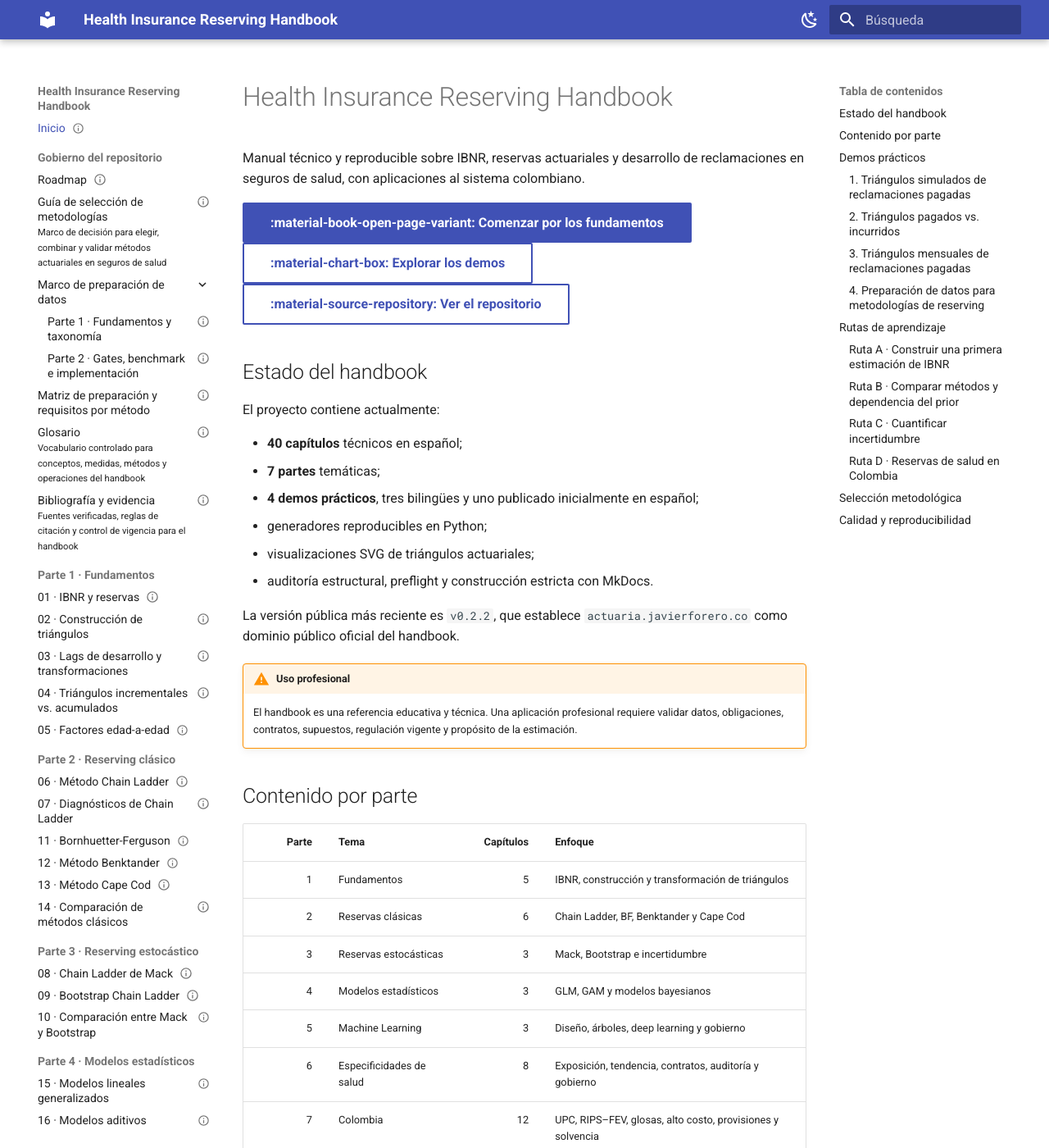
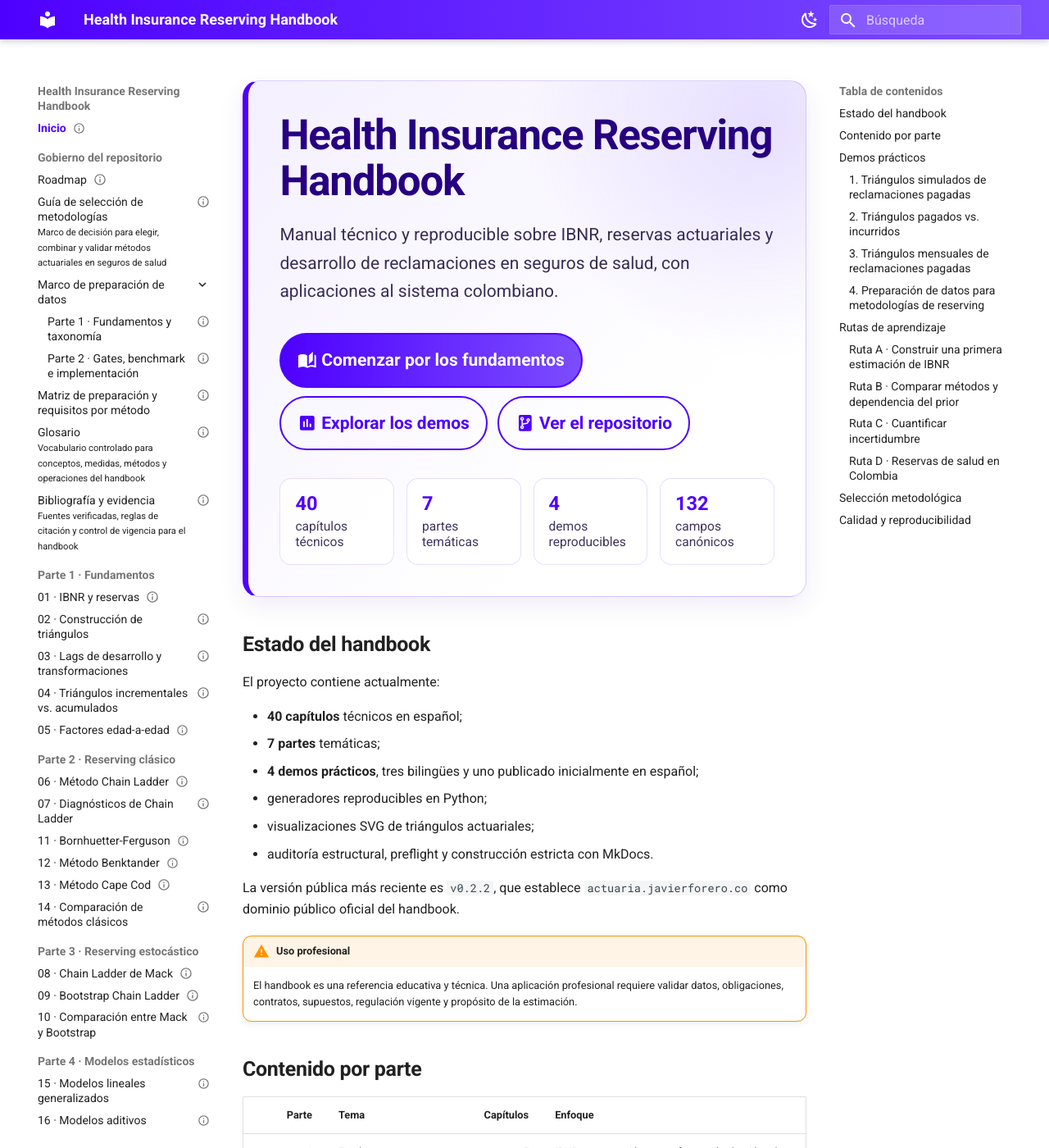
Before and after one commit to jaforero/health-insurance-reserving-handbook, an MkDocs documentation site: the page built from docs/index.md, in a window 1280 px wide and 1400 px high. Shown: the whole window at 82% size. Built offline with MkDocs 1.6.1 and Material for MkDocs 9.7.7, drawn with Linux system fonts in a browser that asks for light colours.

Commit message:
Aplicar identidad visual morada al handbook

```diff
--- a/docs/index.md
+++ b/docs/index.md
@@ -9,6 +9,8 @@
 last_updated: "2026-07-15"
 ---
 
+<div class="home-hero" markdown>
+
 # Health Insurance Reserving Handbook
 
 Manual técnico y reproducible sobre IBNR, reservas actuariales y desarrollo de reclamaciones en seguros de salud, con aplicaciones al sistema colombiano.
@@ -16,6 +18,15 @@
 [:material-book-open-page-variant: Comenzar por los fundamentos](part-01-foundations/01-ibnr-and-reserving.md){ .md-button .md-button--primary }
 [:material-chart-box: Explorar los demos](examples/01-demo-triangulos-simulados-salud.md){ .md-button }
 [:material-source-repository: Ver el repositorio](https://github.com/jaforero/health-insurance-reserving-handbook){ .md-button }
+
+<div class="home-stats">
+  <div class="home-stat"><strong>40</strong>capítulos técnicos</div>
+  <div class="home-stat"><strong>7</strong>partes temáticas</div>
+  <div class="home-stat"><strong>4</strong>demos reproducibles</div>
+  <div class="home-stat"><strong>132</strong>campos canónicos</div>
+</div>
+
+</div>
 
 ## Estado del handbook
 
--- /dev/null
+++ b/docs/stylesheets/extra.css
@@ -0,0 +1,322 @@
+/* =========================================================
+   Health Insurance Reserving Handbook
+   Identidad visual de Javier Forero
+   ========================================================= */
+
+:root {
+  --jf-morado: #4e00ff;
+  --jf-morado-claro: #7c4dff;
+  --jf-morado-oscuro: #3500b8;
+  --jf-morado-profundo: #260080;
+  --jf-morado-suave: #f4f0ff;
+  --jf-morado-borde: rgba(78, 0, 255, 0.18);
+  --jf-blanco: #ffffff;
+}
+
+/* ---------------------------------------------------------
+   Paleta general · modo claro
+   --------------------------------------------------------- */
+
+[data-md-color-scheme="default"] {
+  --md-primary-fg-color: var(--jf-morado);
+  --md-primary-fg-color--light: var(--jf-morado-claro);
+  --md-primary-fg-color--dark: var(--jf-morado-oscuro);
+
+  --md-accent-fg-color: var(--jf-morado-claro);
+  --md-typeset-a-color: var(--jf-morado);
+}
+
+/* ---------------------------------------------------------
+   Paleta general · modo oscuro
+   --------------------------------------------------------- */
+
+[data-md-color-scheme="slate"] {
+  --md-primary-fg-color: #5d23ff;
+  --md-primary-fg-color--light: #8c68ff;
+  --md-primary-fg-color--dark: #3500b8;
+
+  --md-accent-fg-color: #9b7cff;
+  --md-typeset-a-color: #a98fff;
+}
+
+/* ---------------------------------------------------------
+   Barra superior
+   --------------------------------------------------------- */
+
+.md-header {
+  background:
+    linear-gradient(
+      90deg,
+      var(--jf-morado) 0%,
+      var(--jf-morado-claro) 100%
+    );
+  box-shadow:
+    0 0.15rem 0.35rem rgba(32, 0, 105, 0.18);
+}
+
+.md-header__title {
+  font-weight: 700;
+}
+
+/* Caja de búsqueda */
+
+.md-search__form {
+  background-color: rgba(255, 255, 255, 0.14);
+  border: 1px solid rgba(255, 255, 255, 0.12);
+}
+
+.md-search__form:hover,
+.md-search__form:focus-within {
+  background-color: rgba(255, 255, 255, 0.2);
+}
+
+/* ---------------------------------------------------------
+   Navegación lateral
+   --------------------------------------------------------- */
+
+.md-nav__link--active {
+  color: var(--jf-morado);
+  font-weight: 700;
+}
+
+.md-nav__link:hover {
+  color: var(--jf-morado-claro);
+}
+
+[data-md-color-scheme="slate"] .md-nav__link--active {
+  color: #a98fff;
+}
+
+/* ---------------------------------------------------------
+   Enlaces y títulos
+   --------------------------------------------------------- */
+
+.md-typeset a {
+  text-decoration-thickness: 0.07em;
+  text-underline-offset: 0.14em;
+}
+
+.md-typeset a:hover {
+  color: var(--jf-morado-claro);
+}
+
+.md-typeset h1 {
+  font-weight: 750;
+  letter-spacing: -0.025em;
+}
+
+.md-typeset h2 {
+  font-weight: 700;
+  letter-spacing: -0.012em;
+}
+
+/* ---------------------------------------------------------
+   Hero de la página principal
+   --------------------------------------------------------- */
+
+.home-hero {
+  margin: 0 0 2rem;
+  padding: clamp(1.4rem, 3vw, 2.4rem);
+
+  background:
+    radial-gradient(
+      circle at 92% 8%,
+      rgba(124, 77, 255, 0.16),
+      transparent 34%
+    ),
+    linear-gradient(
+      135deg,
+      var(--jf-morado-suave) 0%,
+      #ffffff 72%
+    );
+
+  border: 1px solid var(--jf-morado-borde);
+  border-left: 0.35rem solid var(--jf-morado);
+  border-radius: 1rem;
+
+  box-shadow:
+    0 0.55rem 1.6rem rgba(50, 0, 150, 0.08);
+}
+
+.home-hero h1 {
+  margin-top: 0;
+  margin-bottom: 0.75rem;
+
+  color: var(--jf-morado-profundo);
+  font-size: clamp(2rem, 4vw, 3.2rem);
+  line-height: 1.08;
+  font-weight: 800;
+}
+
+.home-hero > p {
+  max-width: 54rem;
+  margin-bottom: 1.4rem;
+
+  color: #382e55;
+  font-size: 1.05rem;
+  line-height: 1.65;
+}
+
+/* Botones del hero */
+
+.home-hero .md-button {
+  margin: 0.25rem 0.35rem 0.25rem 0;
+  padding: 0.7rem 1rem;
+
+  border-radius: 999px;
+  border-width: 0.1rem;
+
+  font-weight: 700;
+  transition:
+    transform 160ms ease,
+    box-shadow 160ms ease,
+    background-color 160ms ease;
+}
+
+.home-hero .md-button:hover {
+  transform: translateY(-2px);
+  box-shadow:
+    0 0.4rem 1rem rgba(78, 0, 255, 0.18);
+}
+
+.home-hero .md-button--primary {
+  color: var(--jf-blanco);
+  background:
+    linear-gradient(
+      90deg,
+      var(--jf-morado) 0%,
+      var(--jf-morado-claro) 100%
+    );
+  border-color: var(--jf-morado);
+}
+
+.home-hero .md-button--primary:hover,
+.home-hero .md-button--primary:focus {
+  color: var(--jf-blanco);
+  background:
+    linear-gradient(
+      90deg,
+      var(--jf-morado-oscuro) 0%,
+      var(--jf-morado) 100%
+    );
+}
+
+/* ---------------------------------------------------------
+   Indicadores rápidos del home
+   --------------------------------------------------------- */
+
+.home-stats {
+  display: grid;
+  grid-template-columns: repeat(4, minmax(0, 1fr));
+  gap: 0.75rem;
+
+  margin-top: 1.45rem;
+}
+
+.home-stat {
+  padding: 0.8rem 0.9rem;
+
+  background-color: rgba(255, 255, 255, 0.82);
+  border: 1px solid rgba(78, 0, 255, 0.13);
+  border-radius: 0.7rem;
+
+  color: #40355d;
+  font-size: 0.78rem;
+  line-height: 1.25;
+}
+
+.home-stat strong {
+  display: block;
+  margin-bottom: 0.15rem;
+
+  color: var(--jf-morado);
+  font-size: 1.18rem;
+  font-weight: 800;
+}
+
+/* ---------------------------------------------------------
+   Admonitions
+   --------------------------------------------------------- */
+
+.md-typeset .admonition,
+.md-typeset details {
+  border-radius: 0.55rem;
+}
+
+/* ---------------------------------------------------------
+   Foco accesible
+   --------------------------------------------------------- */
+
+a:focus-visible,
+button:focus-visible,
+input:focus-visible {
+  outline: 3px solid var(--jf-morado-claro);
+  outline-offset: 3px;
+}
+
+/* ---------------------------------------------------------
+   Modo oscuro del hero
+   --------------------------------------------------------- */
+
+[data-md-color-scheme="slate"] .home-hero {
+  background:
+    radial-gradient(
+      circle at 92% 8%,
+      rgba(124, 77, 255, 0.22),
+      transparent 38%
+    ),
+    linear-gradient(
+      135deg,
+      rgba(48, 18, 105, 0.82) 0%,
+      rgba(25, 25, 32, 0.96) 72%
+    );
+
+  border-color: rgba(155, 124, 255, 0.32);
+  border-left-color: #9b7cff;
+}
+
+[data-md-color-scheme="slate"] .home-hero h1 {
+  color: #ffffff;
+}
+
+[data-md-color-scheme="slate"] .home-hero > p {
+  color: #e5def8;
+}
+
+[data-md-color-scheme="slate"] .home-stat {
+  color: #ddd4f5;
+  background-color: rgba(255, 255, 255, 0.055);
+  border-color: rgba(155, 124, 255, 0.25);
+}
+
+[data-md-color-scheme="slate"] .home-stat strong {
+  color: #b7a1ff;
+}
+
+/* ---------------------------------------------------------
+   Responsive
+   --------------------------------------------------------- */
+
+@media screen and (max-width: 900px) {
+  .home-stats {
+    grid-template-columns: repeat(2, minmax(0, 1fr));
+  }
+}
+
+@media screen and (max-width: 520px) {
+  .home-hero {
+    padding: 1.2rem;
+    border-left-width: 0.25rem;
+  }
+
+  .home-stats {
+    grid-template-columns: 1fr;
+  }
+
+  .home-hero .md-button {
+    display: block;
+    width: 100%;
+    margin-right: 0;
+    text-align: center;
+  }
+}
--- a/mkdocs.yml
+++ b/mkdocs.yml
@@ -21,14 +21,14 @@ theme:
     - content.code.copy
   palette:
     - scheme: default
-      primary: indigo
-      accent: deep purple
+      primary: custom
+      accent: custom
       toggle:
         icon: material/weather-night
         name: Cambiar a modo oscuro
     - scheme: slate
-      primary: indigo
-      accent: deep purple
+      primary: custom
+      accent: custom
       toggle:
         icon: material/weather-sunny
         name: Cambiar a modo claro
@@ -52,6 +52,9 @@ markdown_extensions:
   - pymdownx.arithmatex:
       generic: true
   - pymdownx.details
+  - pymdownx.emoji:
+      emoji_index: !!python/name:material.extensions.emoji.twemoji
+      emoji_generator: !!python/name:material.extensions.emoji.to_svg
   - pymdownx.highlight:
       anchor_linenums: true
       line_spans: __span
@@ -68,6 +71,9 @@ markdown_extensions:
       alternate_style: true
   - pymdownx.tasklist:
       custom_checkbox: true
+
+extra_css:
+  - stylesheets/extra.css
 
 extra_javascript:
   - https://unpkg.com/mermaid@10/dist/mermaid.min.js
```
Also changed, not shown: CHANGELOG.md (+8 -0 lines).
